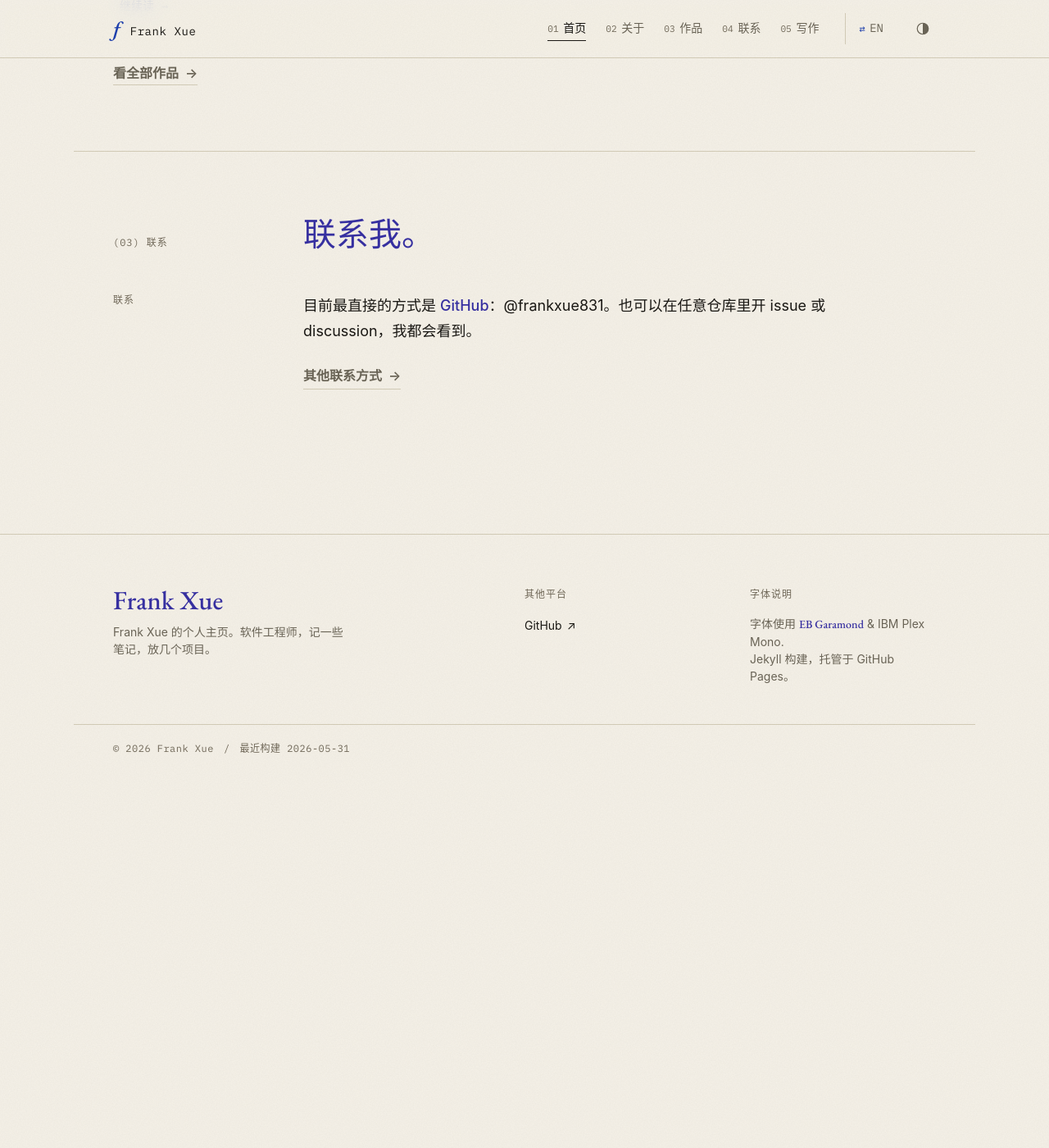
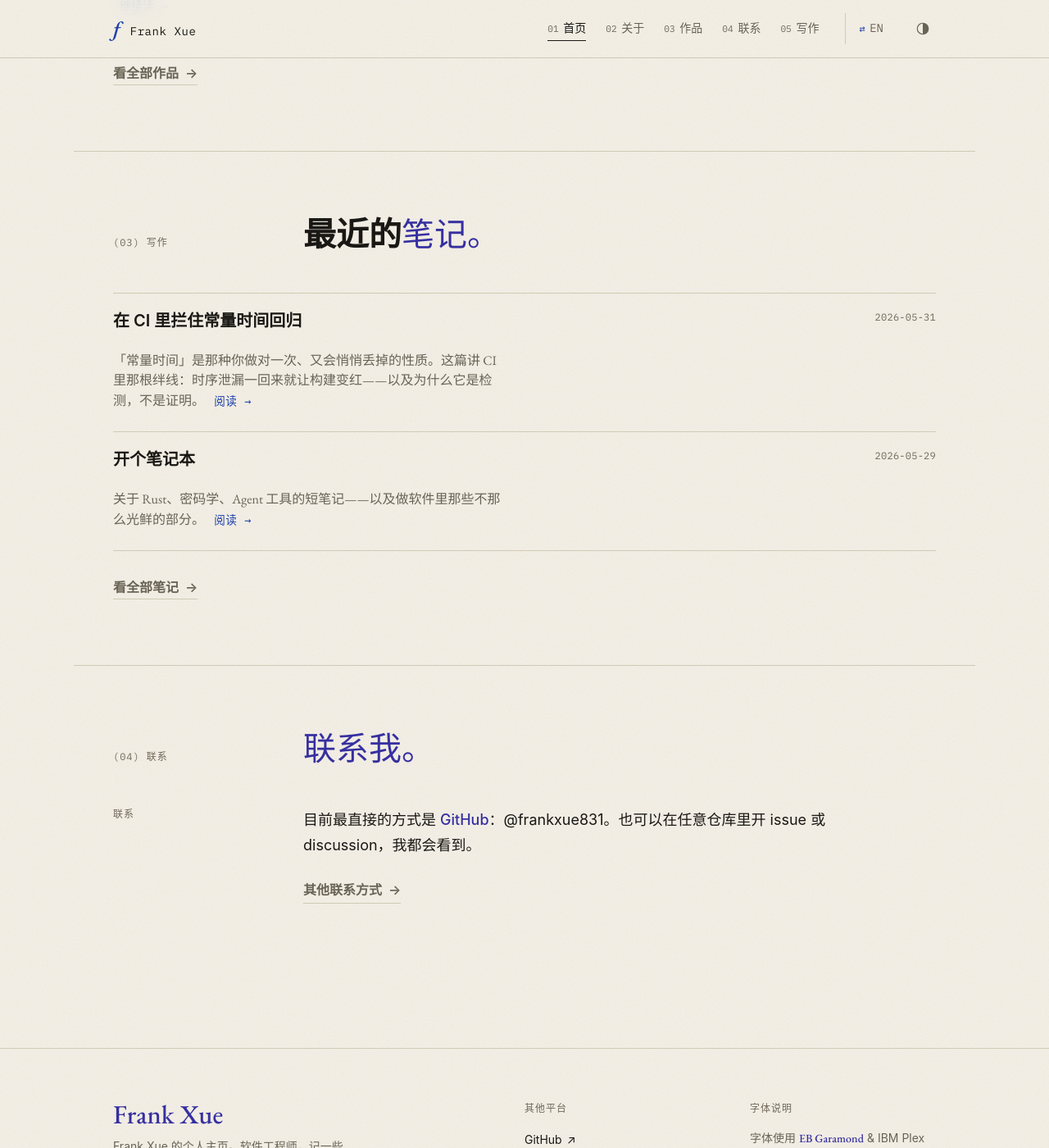
Before and after one commit to frankxue831/frankxue831.github.io, a Jekyll site: the page built from zh/index.html, in a window 1280 px wide and 1400 px high, scrolled down 2075 px. Shown: the whole window at 82% size. Built offline with Jekyll 4.4.1, drawn with Linux system fonts in a browser that asks for light colours; before the commit the page ends 3030 px from its top, so only the background shows below that.

Commit message:
writing: surface notes on home + seed one technical note (EN+ZH)
From the design-research pass (PR C of 3). The research's clearest finding
was that honest, in-depth technical writing is the scarce differentiator for
an engineer's site — and the Writing section, though structurally first-class,
had only one published note. This makes writing visible and seeds it.

- Home "Latest writing" teaser (EN + ZH): a new numbered section after
  Selected work, reusing the existing .work-list markup, rendering the latest
  notes via `site.notes | where:lang | sort:date | reverse | limit:2`. Contact
  renumbered to (04). The section only renders when notes exist (graceful).
- One new note, "Catching constant-time regressions in CI" (EN) /
  "在 CI 里拦住常量时间回归" (ZH): a narrative expansion of ALREADY-PUBLIC
  gm-crypto facts (the dudect leak harness, the |τ| < 0.20 gate, the
  gated/telemetry split, and the honest "detection, not proof" framing).
  Tied to public release state; no private claims.
- Validator: the new note joins note_pages (gets the per-page SEO + hreflang
  checks); a new guard asserts both home pages carry the writing teaser
  linking to the notes index (teeth-tested).

Caught and fixed a real kramdown bug: `|τ|` in prose was being parsed as a
table — escaped the pipes (`\|τ\|`).

The note was reviewed by codex + grok for voice + ZH native quality and
revised to converge (EN SHIP; ZH translationese + threat-model parallel
fixed). jekyll build + validate green; browser-verified EN+ZH home teaser
and both note pages.

NOTE FOR FRANK: the note is a **review-draft under your byline** — please
read/edit/approve before merge. It seeds the section; add 2-3 more in your
own voice to make the home teaser pull its weight, or we drop the teaser.

Co-Authored-By: Claude Opus 4.8 (1M context) <noreply@anthropic.com>

```diff
--- /dev/null
+++ b/_notes/constant-time-ci-gate.zh.md
@@ -0,0 +1,23 @@
+---
+title: "在 CI 里拦住常量时间回归"
+date: 2026-05-31
+permalink: /zh/notes/constant-time-ci-gate/
+lang: zh
+alternate: /notes/constant-time-ci-gate/
+description: "用一套 dudect 式的时序检测 harness 在 CI 里守住常量时间——它怎么工作，以及为什么它是在检测回归，而不是证明回归不存在。"
+excerpt: "「常量时间」是那种你做对一次、又会悄悄丢掉的性质。这篇讲 CI 里那根绊线：时序泄漏一回来就让构建变红——以及为什么它是检测，不是证明。"
+---
+
+「常量时间」是那种你今天做对了、过段时间却会悄悄丢掉的性质。一段本来不按密钥分支的代码，下个月加了条快路径，依赖升了级，评审一挥手就过了——时序泄漏又溜回来了，还没人盯着。
+
+这正是 [`gm-crypto-rs`]({{ '/zh/projects/gm-crypto-rs/' | relative_url }}) 要应对的事。这个库实现了 SM2、SM3、SM4，涉密路径都是按常量时间设计的——可「设计成常量时间」只是评审那一刻签下的字，之后会慢慢松动。所以我真正在意的，不是「它今天是不是常量时间」，而是「靠什么保证每次提交之后，它还是常量时间」。
+
+答案是挂在 CI 里的一套 [dudect](https://crates.io/crates/dudect-bencher)（时序泄漏检测工具）。dudect 的思路是这样：拿一个涉密操作，喂它两类输入——比如固定密钥和随机密钥——量出两组执行时间的分布，再把「两组差多少」压成一个统计量 *t*（下面记成 τ）。耗时要是跟密钥无关，两组分布就大致重叠，\|τ\| 很小；要是有关，\|τ\| 就往上走。
+
+这套 harness 覆盖 18 条涉密路径。核心那一组每个 PR 都带门禁：\|τ\| 一旦越过 **0.20**，构建直接挂掉。不是日志里没人看的一句 warning，而是 PR 上的一个红叉。泄漏得先处理掉，改动才进得来。
+
+我信 dudect 的原因很简单：它只报检测，不报证明。\|τ\| 低，只说明在这一轮给定的测量预算下没测到泄漏，并不等于泄漏不存在——这是 dudect 自己的说法，我原样留着。统计能告诉你「我没看见」，却没法把这句话变成「它不存在」。常量时间门禁是个烟雾报警器，不是保证——因为另一种做法，是让一个绿勾替你含糊其辞。
+
+也不是每条路径都适合放进 PR 门禁。一次完整的泄漏测量很贵，而一个 PR 的时间是有限的，于是 harness 把测量分成两层。核心那层不达标就让构建失败；另一层——域求逆诊断、k-class 签名、缓冲式 GCM——只当遥测来量：放进更重的 nightly 里跑（阈值松一点，0.25），而不是每个 PR 都拦。这是一笔诚实的折中。这些路径是看着、不是拦着，这个划分也得长期维护——但它让每个 PR 的信号够快，也让门禁还算数。
+
+这些都没法让这个库「可证明是常量时间」。在真实硬件上，没有什么能做到；要是 CPU 的乘法耗时本身就跟操作数有关，这个保证连原则上都不成立。harness 换来的，是一根绊线：哪天一次改动把跟密钥相关的时序差异又带了回来，构建会先变红，而不是让一个弱点悄无声息地发出去。这套 harness、那 18 条路径的清单、还有那个阈值，都在公开仓库里——你不想听我空口说，可以自己去翻 CI 配置和实现。
--- a/zh/index.html
+++ b/zh/index.html
@@ -145,9 +145,44 @@ alternate: /
     </a>
 </section>
 
+{%- assign latest_notes = site.notes | where: "lang", "zh" | sort: "date" | reverse -%}
+{%- if latest_notes.size > 0 -%}
+<section class="section wrap reveal" aria-labelledby="writing-h">
+    <header class="section__head">
+        <p class="section__num">(03)  写作</p>
+        <h2 id="writing-h" class="section__title">
+            最近的<em>笔记。</em>
+        </h2>
+    </header>
+
+    <ul class="work-list">
+        {%- for note in latest_notes limit: 2 -%}
+        <li class="work-list__item reveal">
+            <a class="work-list__row" href="{{ note.url | relative_url }}">
+                <span class="work-list__head">
+                    <span class="work-list__title">{{ note.title }}</span>
+                </span>
+                <span class="work-list__meta">
+                    <span class="work-list__year">{{ note.date | date: "%Y-%m-%d" }}</span>
+                </span>
+            </a>
+            <p class="work-list__note">
+                {{ note.excerpt | default: note.description | strip_html | truncate: 160 }}
+                <a href="{{ note.url | relative_url }}" class="work-list__more">{{ site.data.i18n.zh.notes.read_more }}</a>
+            </p>
+        </li>
+        {%- endfor -%}
+    </ul>
+
+    <a href="{{ '/zh/notes/' | relative_url }}" class="preview__link preview__link--section">
+        看全部笔记 <span aria-hidden="true">→</span>
+    </a>
+</section>
+{%- endif -%}
+
 <section class="section wrap reveal" aria-labelledby="contact-h">
     <header class="section__head">
-        <p class="section__num">(03)  联系</p>
+        <p class="section__num">(04)  联系</p>
         <h2 id="contact-h" class="section__title">
             <em>联系我。</em>
         </h2>
```
Also changed, not shown: _notes/constant-time-ci-gate.md (added, +54 -0 lines), index.html (+36 -1 lines), scripts/validate_site.rb (+11 -0 lines).
